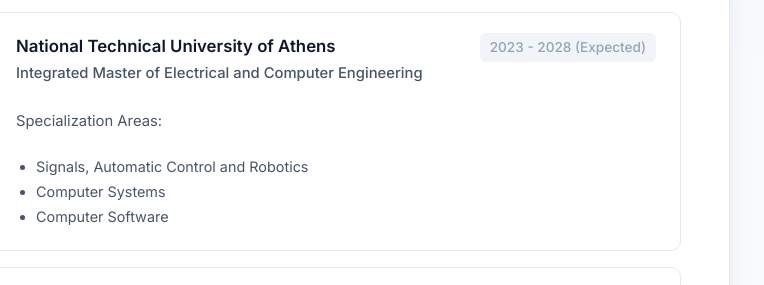
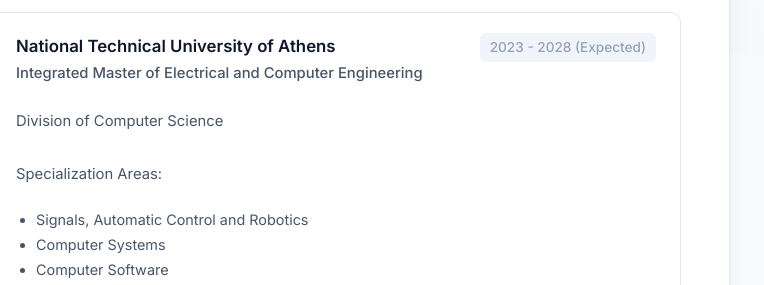
Before and after one commit to akamariadis/akamariadis.github.io, a plain HTML site: page education.html in a window 1280 px wide. Shown: the part 469-754 px from the top of the page, 340-1104 px from the left. Drawn offline with Linux system fonts and the light colour scheme.

Commit message:
Update education.html

```diff
--- a/education.html
+++ b/education.html
@@ -38,6 +38,7 @@
         <div class="school-info">
           <h3>National Technical University of Athens</h3>
           <p class="degree">Integrated Master of Electrical and Computer Engineering</p>
+          <p class="school-details">Division of Computer Science</p>
           <p class="school-details">Specialization Areas:</p>
           <ul class="specialization">
             <li>Signals, Automatic Control and Robotics</li>
```
